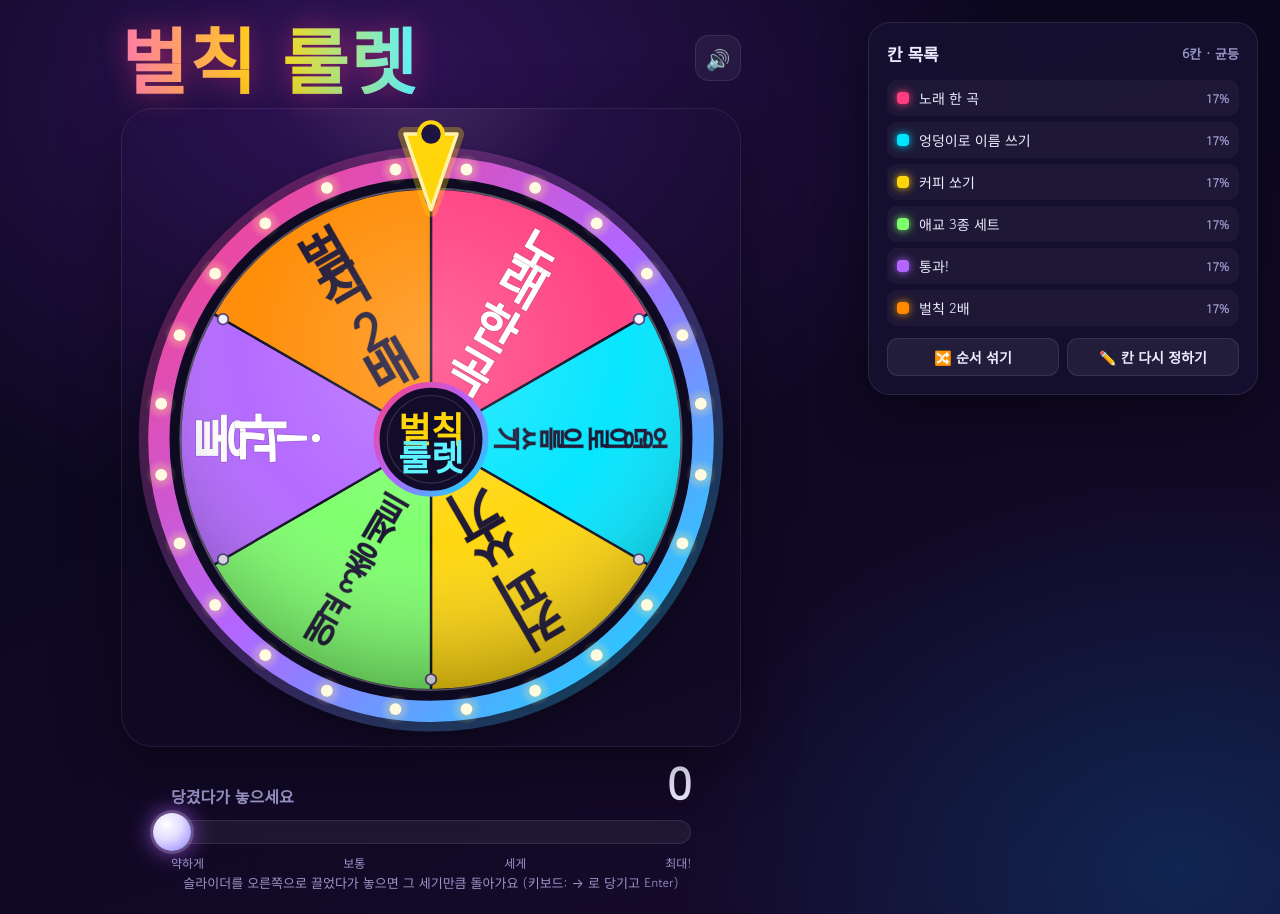
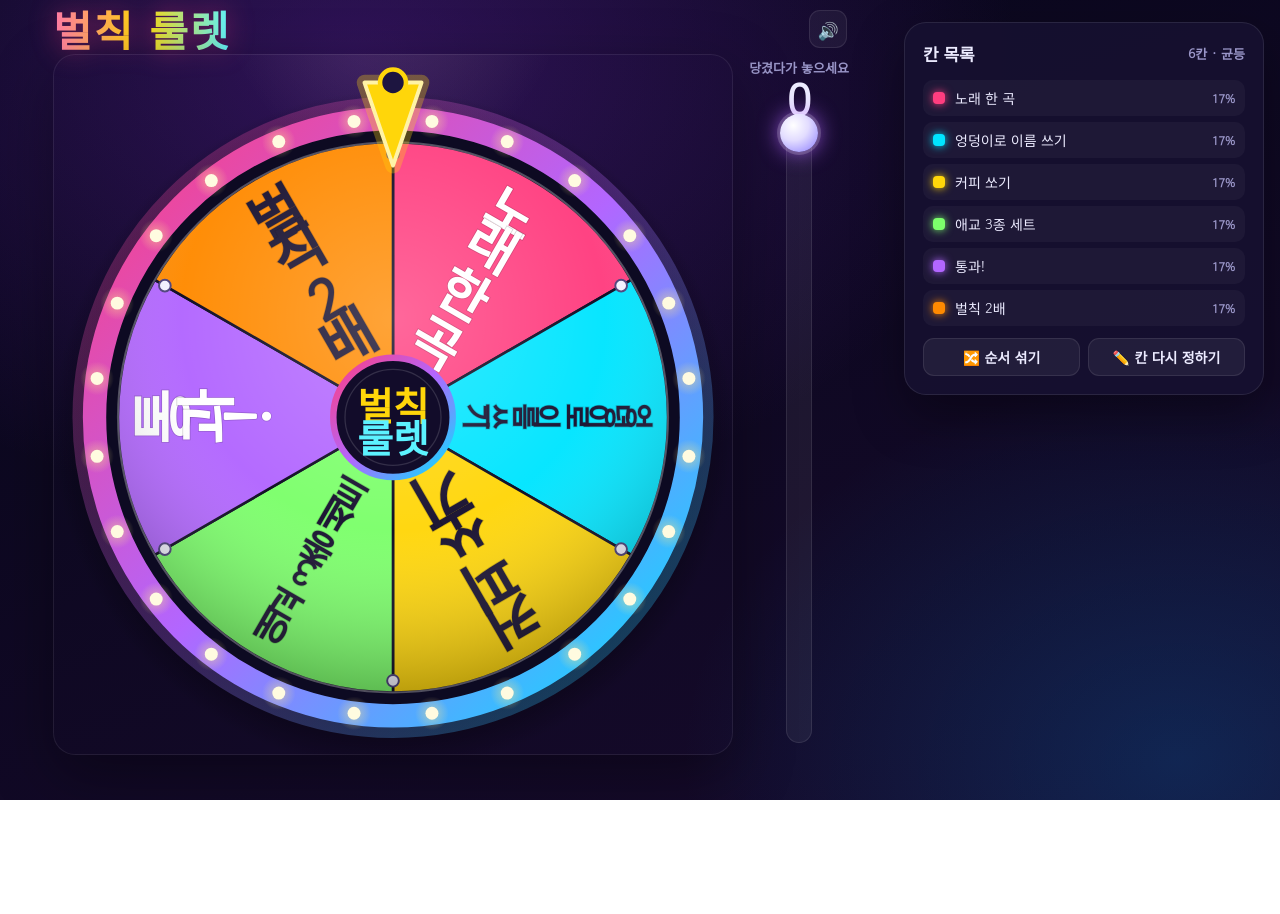
Before and after one commit to jkh76/funnyroulet, a plain HTML site: page index.html in a window 1280 px wide. Both pictures are taken after a click on the button "확인". After the commit the page ends 800 px from the top, so only its background shows below. Drawn offline with nearby package versions, Linux system fonts and the light colour scheme; a web font is replaced by a local one.

Commit message:
가로 화면 세로 슬라이더(위→아래) 적용 범위 확대, 슬라이더 0 아래로 안 내려가게
Co-Authored-By: Claude Opus 5.5 <noreply@anthropic.com>
Claude-Session: https://claude.ai/code/session_01RsA9Tn86xp9s6Gy45dGLaq

```diff
--- a/index.html
+++ b/index.html
@@ -133,24 +133,25 @@ body.locked .panel{pointer-events:none;opacity:.45;filter:saturate(.5)}
 .pop-sub{font-weight:700;font-size:15px;opacity:.8}
 
 
-/* ===== 폰 가로 화면: 룰렛 오른쪽에 세로 슬라이더 ===== */
-@media (orientation:landscape) and (max-height:600px){
-  .app{grid-template-columns:1fr;padding:6px 12px 20px;gap:12px}
+/* ===== 가로 화면(높이 1000px 이하): 룰렛 오른쪽에 세로 슬라이더, 화면 높이에 맞춤 ===== */
+@media (orientation:landscape) and (max-height:1000px){
+  .app{padding:8px 16px 20px;gap:20px;align-items:start}
   .stage-col{display:grid;grid-template-columns:auto 96px;grid-template-areas:"top top" "cam power";
-    justify-content:center;align-items:stretch;column-gap:18px;row-gap:2px}
+    justify-content:center;align-items:stretch;column-gap:18px;row-gap:4px}
   .top{grid-area:top;max-width:none;padding:0}
-  .top h1,.logo{font-size:38px}
-  .icon-btn{width:36px;height:36px;font-size:16px;border-radius:10px}
-  .camera{grid-area:cam;height:calc(100vh - 62px);height:calc(100dvh - 62px);width:auto;border-radius:22px}
-  .power{grid-area:power;width:auto;height:calc(100vh - 62px);height:calc(100dvh - 62px);padding:4px 0 12px;
-    display:flex;flex-direction:column;align-items:center}
+  .top h1,.logo{font-size:42px}
+  .icon-btn{width:38px;height:38px;font-size:17px;border-radius:11px}
+  .camera{grid-area:cam;height:auto;border-radius:22px;
+    width:min(calc((100vh - 80px)*0.97), calc(100vw - 170px));
+    width:min(calc((100dvh - 80px)*0.97), calc(100vw - 170px))}
+  .power{grid-area:power;width:auto;height:auto;padding:4px 0 12px;display:flex;flex-direction:column;align-items:center}
   .power-head{flex-direction:column;align-items:center;gap:6px;margin-bottom:14px}
   #powerLabel{font-size:13px;text-align:center;white-space:nowrap}
   #powerVal{min-width:0;text-align:center}
   .track{flex:1;width:26px;height:auto;min-height:120px}
-  .fill-clip{top:auto;bottom:0;right:0;width:auto !important;height:0;
-    background:linear-gradient(0deg,#7cff6b,#ffd60a 50%,#ff8a00 72%,#ff2d55);background-size:100% var(--th,300px);background-position:bottom}
-  .thumb{left:50% !important;top:auto;transform:translate(-50%,50%)}
+  .fill-clip{top:0;bottom:auto;right:0;width:auto !important;height:0;
+    background:linear-gradient(180deg,#7cff6b,#ffd60a 50%,#ff8a00 72%,#ff2d55);background-size:100% var(--th,300px);background-position:top}
+  .thumb{left:50% !important;top:0;transform:translate(-50%,-50%)}
   .track.max .thumb{animation:shakeV .07s infinite}
   .ticks,.hint{display:none}
   .overlay{padding-bottom:3vh}
@@ -159,7 +160,17 @@ body.locked .panel{pointer-events:none;opacity:.45;filter:saturate(.5)}
   .result-name{font-size:52px;margin:2px 0 10px}
   .btn{height:40px}
 }
-@keyframes shakeV{0%{transform:translate(calc(-50% - 2px),50%)}50%{transform:translate(calc(-50% + 2px),calc(50% - 1px))}100%{transform:translate(calc(-50% - 1px),calc(50% + 1px))}}
+/* 좁은 가로 화면: 칸 목록은 아래로 */
+@media (orientation:landscape) and (max-height:1000px) and (max-width:1099px){
+  .app{grid-template-columns:1fr}
+}
+/* 넓은 가로 화면: 칸 목록은 오른쪽에 두고 룰렛 크기를 남은 폭에 맞춤 */
+@media (orientation:landscape) and (max-height:1000px) and (min-width:1100px){
+  .app{grid-template-columns:minmax(0,1fr) 360px}
+  .camera{width:min(calc((100vh - 80px)*0.97), calc(100vw - 600px));
+    width:min(calc((100dvh - 80px)*0.97), calc(100vw - 600px))}
+}
+@keyframes shakeV{0%{transform:translate(calc(-50% - 2px),-50%)}50%{transform:translate(calc(-50% + 2px),calc(-50% - 1px))}100%{transform:translate(calc(-50% - 1px),calc(-50% + 1px))}}
 
 /* ===== 입력 화면 ===== */
 .view-hidden{display:none!important}
@@ -745,15 +756,16 @@ function powerText(v){
   return ['최대!', '#ff2d55'];
 }
 // 폰 가로 화면이면 슬라이더를 세로로
-const vertMQ = matchMedia('(orientation: landscape) and (max-height: 600px)');
+const vertMQ = matchMedia('(orientation: landscape) and (max-height: 1000px)');
 vertMQ.addEventListener('change', () => { resizeFx(); setPower(power.v); });
 function setPower(v){
+  v = Math.max(0, Math.min(100, v));   // 0 아래(100 위)로는 절대 안 넘어가게
   power.v = v;
   if (vertMQ.matches){
-    thumb.style.bottom = v + '%'; thumb.style.left = '';
+    thumb.style.top = v + '%'; thumb.style.left = '';
     fillClip.style.height = v + '%'; fillClip.style.width = '';
   } else {
-    thumb.style.left = v + '%'; thumb.style.bottom = '';
+    thumb.style.left = v + '%'; thumb.style.top = '';
     fillClip.style.width = v + '%'; fillClip.style.height = '';
   }
   powerVal.textContent = Math.round(v);
@@ -765,7 +777,7 @@ function setPower(v){
 }
 function valueFromEvent(e){
   const r = track.getBoundingClientRect();
-  const v = vertMQ.matches ? (r.bottom - e.clientY)/r.height*100 : (e.clientX - r.left)/r.width*100;
+  const v = vertMQ.matches ? (e.clientY - r.top)/r.height*100 : (e.clientX - r.left)/r.width*100;
   return Math.max(0, Math.min(100, v));
 }
 function beginPull(){
@@ -790,14 +802,15 @@ track.addEventListener('keydown', e => {
     e.preventDefault();
     if (!power.dragging && !beginPull()) return;
     ensureAudio();
-    const d = (e.key === 'ArrowRight' || e.key === 'ArrowUp') ? 5 : -5;
+    const up = vertMQ.matches ? (e.key === 'ArrowRight' || e.key === 'ArrowDown') : (e.key === 'ArrowRight' || e.key === 'ArrowUp');
+    const d = up ? 5 : -5;
     setPower(Math.max(0, Math.min(100, power.v + d)));
   } else if (e.key === 'Enter' || e.key === ' '){
     e.preventDefault(); endPull();
   }
 });
 function springBack(){
-  gsap.to(power, { v:0, duration:.9, ease:'elastic.out(1,0.35)', onUpdate:() => setPower(power.v) });
+  gsap.to(power, { v:0, duration:.6, ease:'bounce.out', onUpdate:() => setPower(power.v) });
 }
 function release(v){
   track.classList.remove('max');
```
